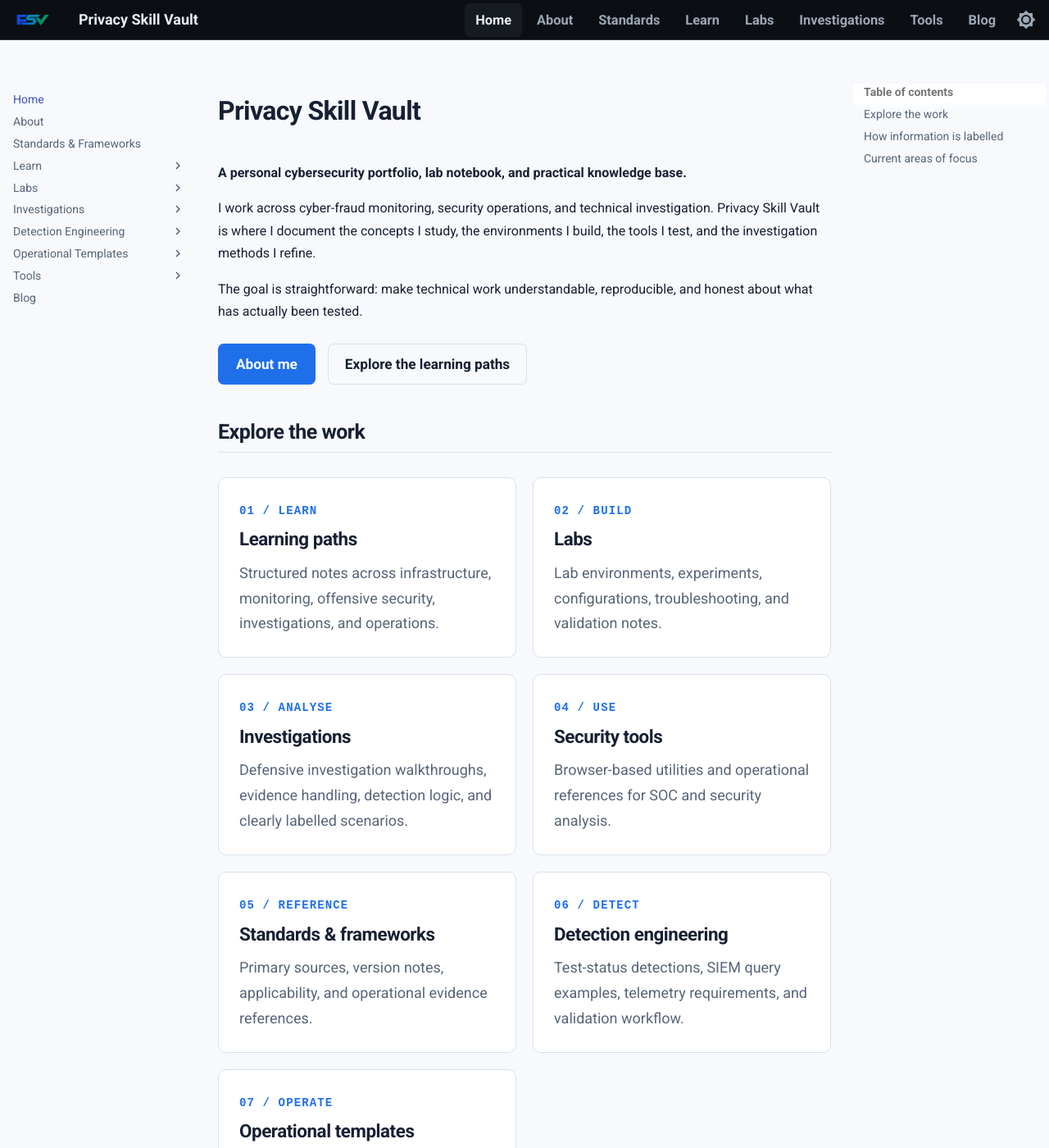
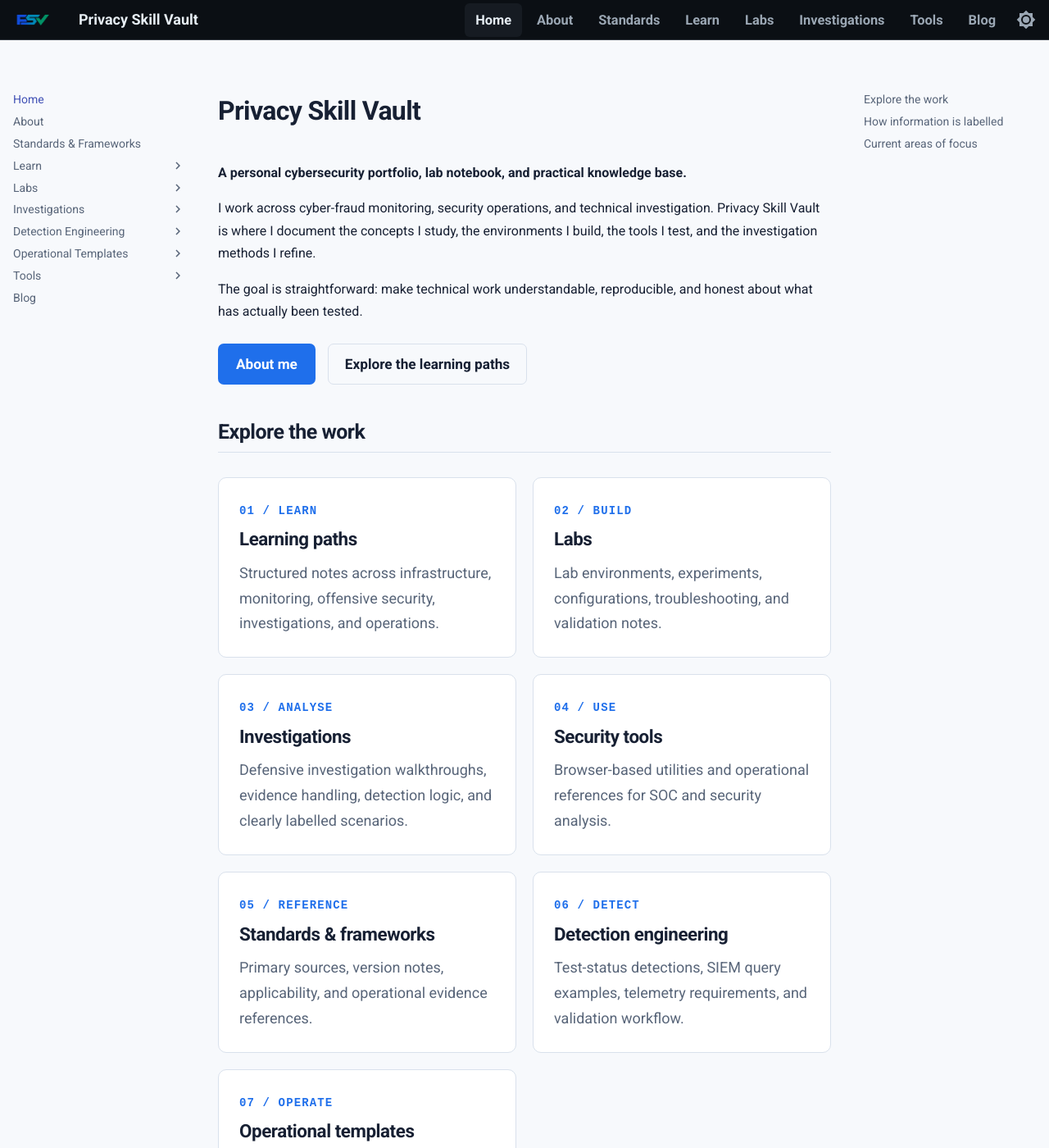
Before and after one commit to PrivacySkillVault/privacyskillvault.github.io, an MkDocs documentation site: the page built from docs/index.md, in a window 1280 px wide and 1400 px high. Shown: the whole window at 82% size. Built offline with MkDocs 1.6.1 and Material for MkDocs 9.7.7, drawn with Linux system fonts in a browser that asks for light colours.

Commit message:
Hide right sidebar table of contents heading site-wide

```diff
--- a/docs/stylesheets/extra.css
+++ b/docs/stylesheets/extra.css
@@ -1206,3 +1206,5 @@ body:has(.psv-journal-shell) .psv-journal-main > a.psv-story-feature .psv-story-
     padding: .9rem 1rem 1rem !important;
   }
 }
+/* Hide the repeated native right-sidebar TOC heading while keeping section links. */
+.md-sidebar--secondary .md-nav--secondary > .md-nav__title{display:none!important}
```
